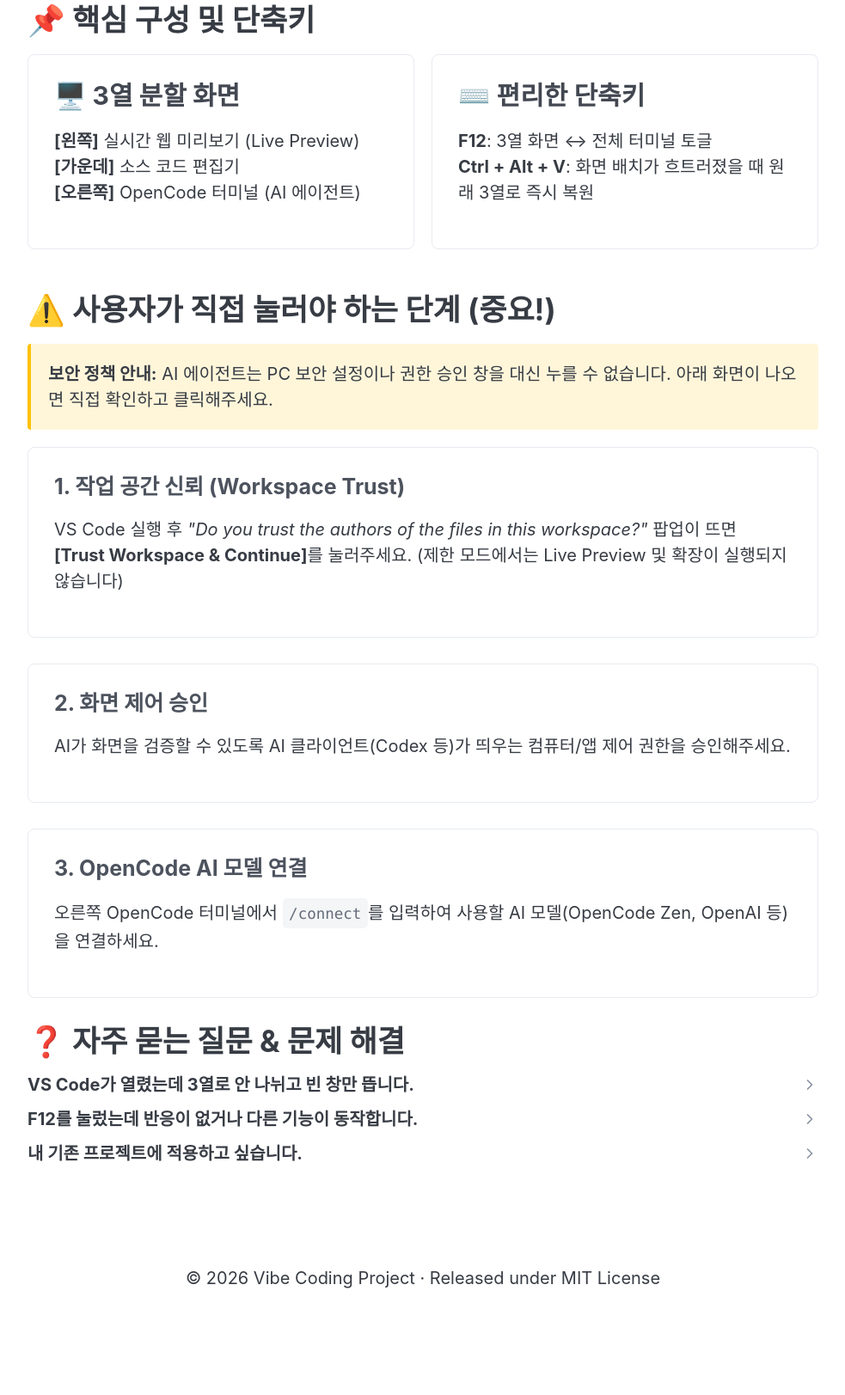
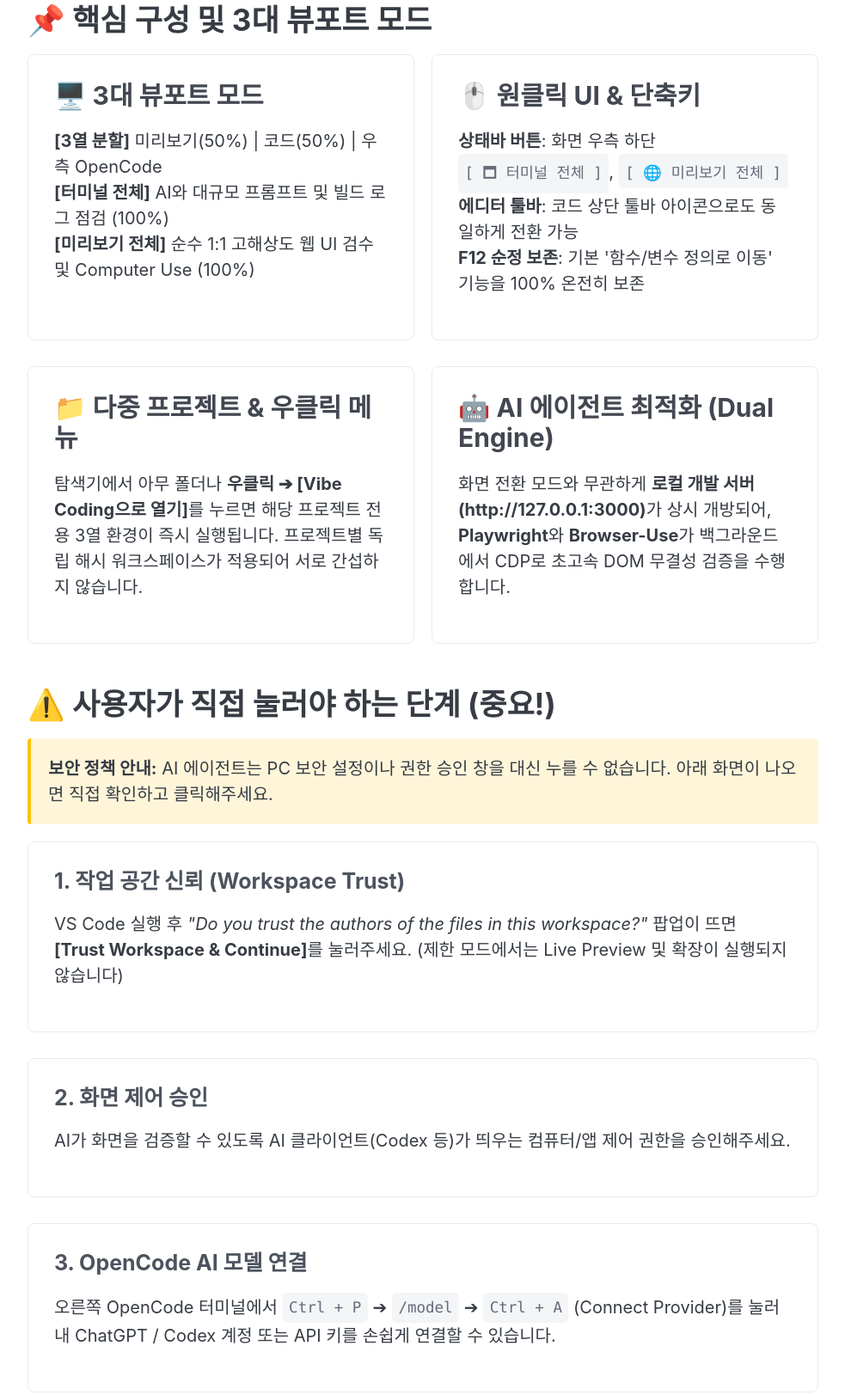
Before and after one commit to ARTHONG1/vsstudiovibecoding, a website: page index.html in a window 1280 px wide. Shown: the part 795-2418 px from the top of the page at 86% size, without its empty margins (148-1131 px from the left). Before the commit the page ends 2377 px from the top, so only its background shows below. Drawn offline with nearby package versions, Linux system fonts and the light colour scheme.

Commit message:
feat(docs): update GitHub Pages and README with 3-mode system and zero-config context menu
- Update index.html (GitHub Pages) with 3-mode viewport guides, status bar button instructions, and multi-project FAQ
- Update README.md with latest beginner-friendly prompt and verification criteria
- Update setup.ps1 with automatic entry file & framework port detection, OpenCode auto-install fallback, and Explorer context menu integration ('Vibe Coding으로 열기')

```diff
--- a/index.html
+++ b/index.html
@@ -84,7 +84,7 @@
   <header>
     <span class="badge">Windows 전용 Vibe Coding 환경</span>
     <h1>Vibe Coding 시작 가이드</h1>
-    <p>AI에게 설치부터 화면 검증까지 맡기는 <strong>미리보기 | 코드 | OpenCode</strong> 3열 코딩 환경</p>
+    <p>AI에게 설치부터 화면 검증까지 맡기는 <strong>3대 뷰포트 (3열 분할 ↔ 터미널 전체 ↔ 미리보기 전체)</strong> 코딩 환경</p>
     <div>
       <a href="https://github.com/ARTHONG1/vsstudiovibecoding" role="button" class="secondary">GitHub 저장소 보기</a>
     </div>
@@ -99,26 +99,37 @@
         <pre><code>https://github.com/ARTHONG1/vsstudiovibecoding 의 vibe-coding 폴더를
 내 AI 도구의 스킬 폴더에 설치하고 SKILL.md를 읽어 실행해줘.
 Windows에서 별도 샘플 프로젝트를 만들고 VS Code, OpenCode CLI,
-필수 확장, 미리보기 | 코드 | OpenCode 3열 화면과 F12 전환까지 설정해줘.
-기존 설정과 파일은 보존하고 실제 화면, 버튼, F12 왕복,
+필수 확장, 미리보기 | 코드 | OpenCode 3열 화면과 상태바 토글 버튼까지 설정해줘.
+기존 설정과 파일은 보존하고 실제 화면, 버튼, 3대 모드 전환,
 바로가기 재실행을 검증해줘. 보안 승인과 로그인이 필요하면
 정확히 어떤 버튼을 내가 눌러야 하는지 알려줘.</code></pre>
       </div>
     </section>
 
     <section>
-      <h2>📌 핵심 구성 및 단축키</h2>
+      <h2>📌 핵심 구성 및 3대 뷰포트 모드</h2>
       <div class="grid">
         <div class="step-card">
-          <h3>🖥️ 3열 분할 화면</h3>
-          <p><strong>[왼쪽]</strong> 실시간 웹 미리보기 (Live Preview)<br>
-             <strong>[가운데]</strong> 소스 코드 편집기<br>
-             <strong>[오른쪽]</strong> OpenCode 터미널 (AI 에이전트)</p>
+          <h3>🖥️ 3대 뷰포트 모드</h3>
+          <p><strong>[3열 분할]</strong> 미리보기(50%) | 코드(50%) | 우측 OpenCode<br>
+             <strong>[터미널 전체]</strong> AI와 대규모 프롬프트 및 빌드 로그 점검 (100%)<br>
+             <strong>[미리보기 전체]</strong> 순수 1:1 고해상도 웹 UI 검수 및 Computer Use (100%)</p>
         </div>
         <div class="step-card">
-          <h3>⌨️ 편리한 단축키</h3>
-          <p><strong>F12</strong>: 3열 화면 ↔ 전체 터미널 토글<br>
-             <strong>Ctrl + Alt + V</strong>: 화면 배치가 흐트러졌을 때 원래 3열로 즉시 복원</p>
+          <h3>🖱️ 원클릭 UI & 단축키</h3>
+          <p><strong>상태바 버튼</strong>: 화면 우측 하단 <code>[ 🗖 터미널 전체 ]</code>, <code>[ 🌐 미리보기 전체 ]</code><br>
+             <strong>에디터 툴바</strong>: 코드 상단 툴바 아이콘으로도 동일하게 전환 가능<br>
+             <strong>F12 순정 보존</strong>: 기본 '함수/변수 정의로 이동' 기능을 100% 온전히 보존</p>
+        </div>
+      </div>
+      <div class="grid">
+        <div class="step-card">
+          <h3>📁 다중 프로젝트 & 우클릭 메뉴</h3>
+          <p>탐색기에서 아무 폴더나 <strong>우클릭 ➔ [Vibe Coding으로 열기]</strong>를 누르면 해당 프로젝트 전용 3열 환경이 즉시 실행됩니다. 프로젝트별 독립 해시 워크스페이스가 적용되어 서로 간섭하지 않습니다.</p>
+        </div>
+        <div class="step-card">
+          <h3>🤖 AI 에이전트 최적화 (Dual Engine)</h3>
+          <p>화면 전환 모드와 무관하게 <strong>로컬 개발 서버(http://127.0.0.1:3000)</strong>가 상시 개방되어, <strong>Playwright</strong>와 <strong>Browser-Use</strong>가 백그라운드에서 CDP로 초고속 DOM 무결성 검증을 수행합니다.</p>
         </div>
       </div>
     </section>
@@ -141,23 +152,23 @@ Windows에서 별도 샘플 프로젝트를 만들고 VS Code, OpenCode CLI,
 
       <div class="step-card">
         <h4>3. OpenCode AI 모델 연결</h4>
-        <p>오른쪽 OpenCode 터미널에서 <code>/connect</code>를 입력하여 사용할 AI 모델(OpenCode Zen, OpenAI 등)을 연결하세요.</p>
+        <p>오른쪽 OpenCode 터미널에서 <code>Ctrl + P</code> ➔ <code>/model</code> ➔ <code>Ctrl + A</code> (Connect Provider)를 눌러 내 ChatGPT / Codex 계정 또는 API 키를 손쉽게 연결할 수 있습니다.</p>
       </div>
     </section>
 
     <section>
       <h2>❓ 자주 묻는 질문 & 문제 해결</h2>
       <details>
-        <summary><strong>VS Code가 열렸는데 3열로 안 나뉘고 빈 창만 뜹니다.</strong></summary>
-        <p>상단에 "Restricted Mode"가 떠 있는지 확인하세요. 작업 공간 신뢰(Trust Workspace)를 승인하지 않으면 확장 기능이 동작하지 않습니다. 신뢰 승인 후 <strong>Ctrl + Alt + V</strong>를 누르면 3열 배치가 완성됩니다.</p>
+        <summary><strong>F12 단축키가 원래 기능으로 동작하나요?</strong></summary>
+        <p>네! 기존 버전과 달리 F12를 가로채지 않고 VS Code 본래의 <strong>[함수/변수 정의로 이동(Go to Definition)]</strong>으로 100% 정상 작동합니다. 화면 전환은 화면 우측 하단의 전용 상태바 버튼과 툴바 아이콘으로 직관적으로 조작하실 수 있습니다.</p>
       </details>
       <details>
-        <summary><strong>F12를 눌렀는데 반응이 없거나 다른 기능이 동작합니다.</strong></summary>
-        <p>노트북의 경우 <strong>Fn + F12</strong>를 눌러야 할 수 있습니다. 또한 반드시 바탕화면에 생성된 <strong>Vibe Coding - [프로젝트명]</strong> 전용 바로가기로 실행해야 단축키 설정이 적용됩니다.</p>
+        <summary><strong>상태바 버튼이 안 보여요. 어디에 있나요?</strong></summary>
+        <p>화면 맨 아래 오른쪽 구석(알림 종 아이콘과 포트 번호 바로 왼쪽)에 <code>[ 🗖 터미널 전체 ]</code>와 <code>[ 🌐 미리보기 전체 ]</code> 버튼이 항상 노출됩니다. 혹시 보이지 않는다면 <code>Ctrl + Shift + P</code> ➔ <code>Reload Window (창 다시 로드)</code>를 한 번 실행해 주세요.</p>
       </details>
       <details>
-        <summary><strong>내 기존 프로젝트에 적용하고 싶습니다.</strong></summary>
-        <p>AI에게 <code>"내 프로젝트 경로(C:...)의 index.html을 대상으로 vibe-coding 환경을 적용해줘"</code>라고 요청하면 기존 파일은 유지하면서 전용 바로가기를 생성해 줍니다.</p>
+        <summary><strong>새로운 프로젝트마다 어떻게 적용하나요?</strong></summary>
+        <p>윈도우 탐색기에서 원하는 프로젝트 폴더를 <strong>마우스 우클릭 ➔ [Vibe Coding으로 열기]</strong>를 누르거나, AI 에이전트(Codex)에게 <code>"내 프로젝트 C:MyProject를 바이브 코딩으로 열어줘"</code>라고 말하면 끝납니다. 스킬이 진입 파일과 프레임워크 포트를 자동으로 감지하여 전용 3열 창을 띄워줍니다.</p>
       </details>
     </section>
   </main>
```
Also changed, not shown: README.md, 1 other file.
